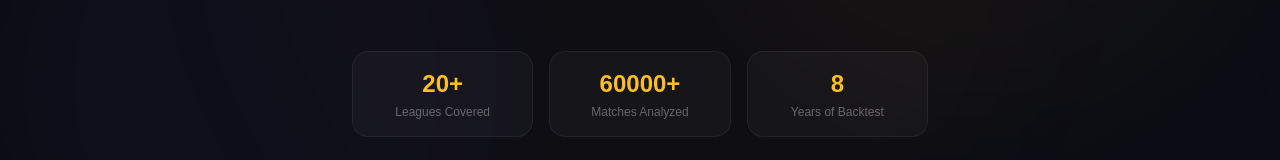
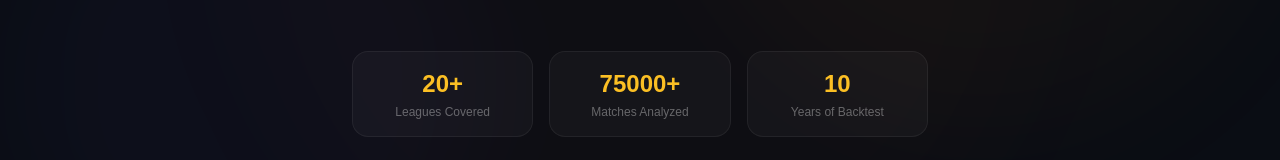
Before and after one commit to ag-algolab/ag-algolab.github.io, a React (Vite) app: page /#/solverbet in a window 1280 px wide. Shown: the part 467-627 px from the top of the page. Built offline with nearby package versions, Linux system fonts and the light colour scheme.

Commit message:
Update Matches Analyzed and Years of Backtest values

```diff
--- a/src/pages/SolverBet.jsx
+++ b/src/pages/SolverBet.jsx
@@ -486,8 +486,8 @@ export default function SolverBet() {
           >
             {[
               { label: 'Leagues Covered', value: 20, suffix: '+' },
-              { label: 'Matches Analyzed', value: 60000, suffix: '+' },
-              { label: 'Years of Backtest', value: 8, suffix: '' },
+              { label: 'Matches Analyzed', value: 75000, suffix: '+' },
+              { label: 'Years of Backtest', value: 10, suffix: '' },
             ].map((s, i) => (
               <div key={i} className="bg-white/[0.03] border border-white/[0.06] rounded-2xl p-4 text-center">
                 <div className="text-2xl font-black text-amber-400 mb-1">
```
